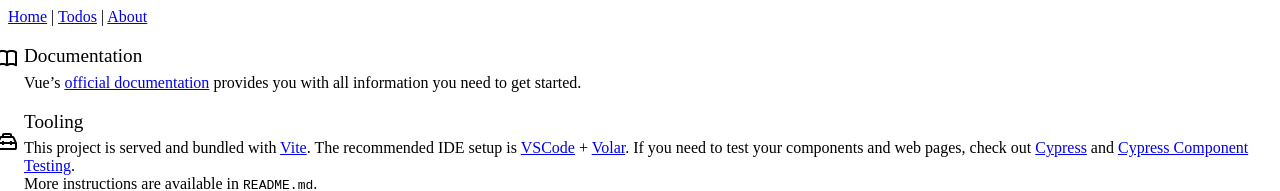
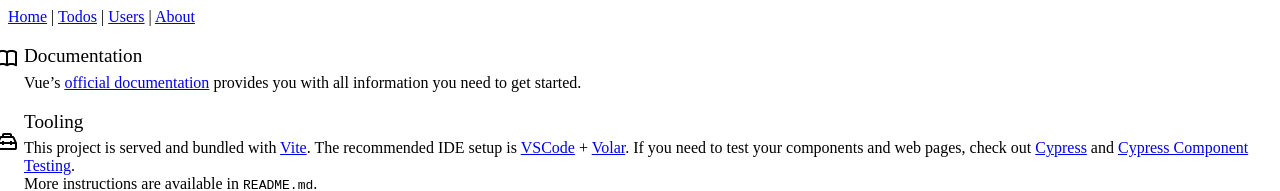
Before and after one commit to KSPSSW/webPro_Lab3, a Vue app: page / in a window 1280 px wide. Shown: the top 191 px of the page. Built offline with nearby package versions, Linux system fonts and the light colour scheme; the HTML template or start-up script is replaced by a standard one.

Commit message:
Create User

```diff
--- a/src/App.vue
+++ b/src/App.vue
@@ -6,6 +6,7 @@
   <header>
     <nav>
       <RouterLink to="/">Home</RouterLink> | <RouterLink to="/todos">Todos</RouterLink> |
+      <RouterLink to="/users">Users</RouterLink> |
       <RouterLink to="/about">About</RouterLink>
     </nav>
   </header>
--- a/src/router/index.ts
+++ b/src/router/index.ts
@@ -25,6 +25,14 @@
       // which is lazy-loaded when the route is visited.
       component: () => import('../views/TodoListView.vue'),
     },
+    {
+      path: '/users',
+      name: 'users',
+      // route level code-splitting
+      // this generates a separate chunk (About.[hash].js) for this route
+      // which is lazy-loaded when the route is visited.
+      component: () => import('../views/UserView.vue'),
+    },
   ],
 })
 
--- /dev/null
+++ b/src/views/UserView.vue
@@ -0,0 +1,7 @@
+<template>
+  <div>User View</div>
+</template>
+
+<script setup lang="ts"></script>
+
+<style scoped></style>
```
